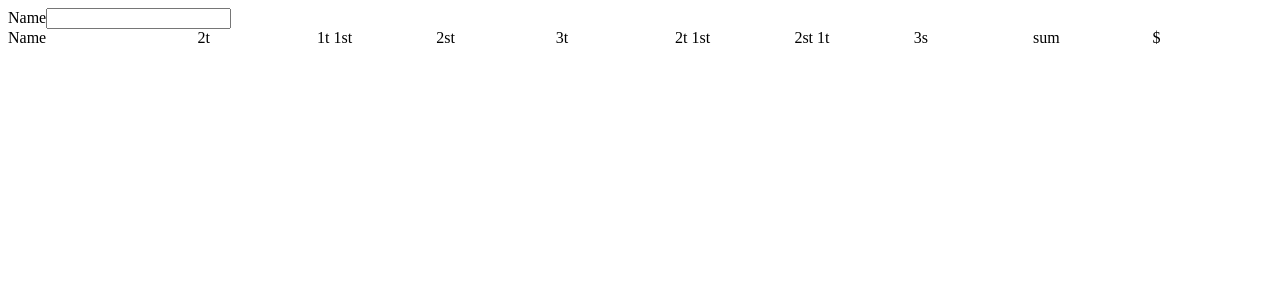
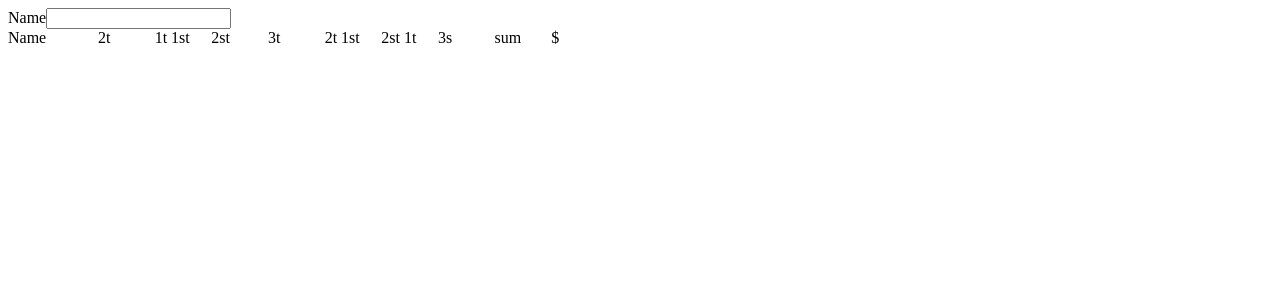
Before and after one commit to juanccastillog/continental-scores-ui, a React app: page / in a window 1280 px wide. Shown: the top 300 px of the page. Built offline with nearby package versions, Linux system fonts and the light colour scheme.

Commit message:
score onChange 1

```diff
--- a/src/App.js
+++ b/src/App.js
@@ -43,7 +43,6 @@ const Table = ({ scores, onChangeScore }) => {
         )
       }
     </div>
-
   const dealsColumns =
     <div className="dealscontainer">
       {
@@ -53,12 +52,12 @@ const Table = ({ scores, onChangeScore }) => {
               <div className="dealheader">{dealHeader}</div>
               {
                 deals && deals[j] &&
-                deals[j].map(
-                  (playerDeal) =>
-                    <li className="points" key={playerDeal.name}>
-                      <input type="text" pattern="[0-9]*" value={playerDeal.points} />
-                    </li>
-                )
+                  deals[j].map(
+                    (playerDeal) =>
+                      <li className="points" key={playerDeal.name}>
+                        <input type="text" pattern="[0-9]*" value={playerDeal.points} onChange={e => onChangeScore(j, playerDeal.name, e.target.value)}/>
+                      </li>
+                    )
               }
             </div>
         )
@@ -75,12 +74,26 @@ const Table = ({ scores, onChangeScore }) => {
 const App = () => {
   const [scores, setScores] = React.useState([]);
   const onAddName = (name) => {
-    setScores(scores.concat({ name, deals: ['', '', '', '', '', '', ''] }));
+    setScores(scores.concat({ name, deals: ['','','','','','',''], sum: 0, income:0 }));
   }
+  const handleChangeScore = (dealIndex, name, value) => {
+    setScores(
+      scores.map(
+        score =>
+          score.name === name ?
+          {
+            ...score,
+            deals: score.deals.map(
+              (deal, j) => (j===dealIndex)? value : deal
+            )
+          } : score
+      )
+    );
+  };
   return (
     <React.Fragment>
       <AddNameForm label="Name" onAddName={onAddName} />
-      <Table scores={scores} />
+      <Table scores={scores} onChangeScore={handleChangeScore}/>
     </React.Fragment>
   );
 }
--- a/src/index.less
+++ b/src/index.less
@@ -1,4 +1,5 @@
 .table {
+  max-width: 600px;
   display: flex;
   flex-direction: row;
 }
```
